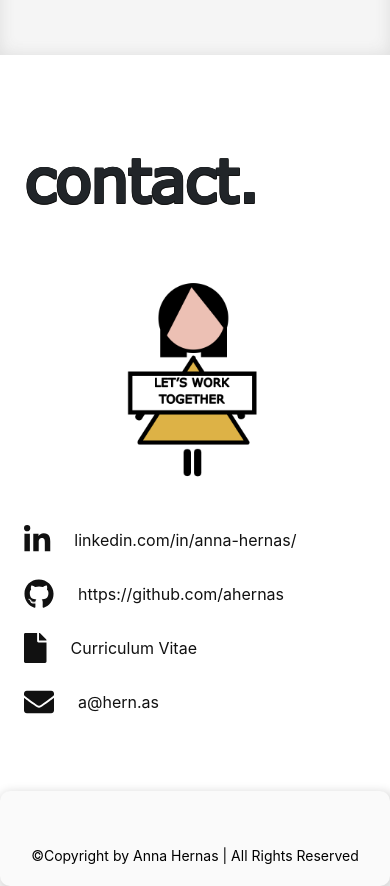
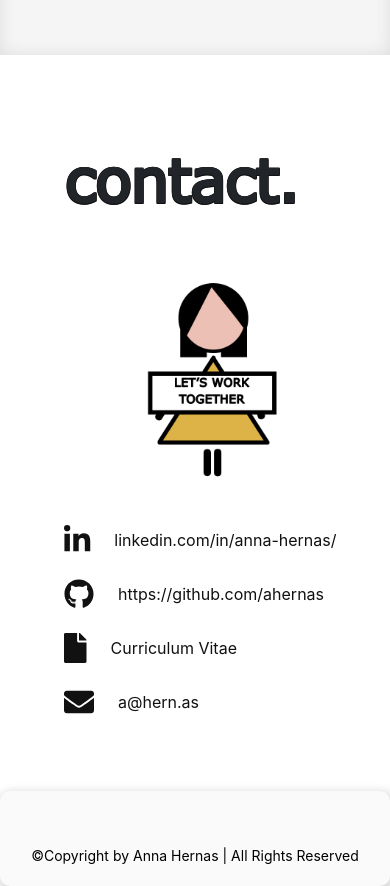
Before and after one commit to ahernas/ah_portfolio, a React (Create React App) app: page / in a window 390 px wide. Shown: the part 9200-10086 px from the top of the page. Built offline with nearby package versions, Linux system fonts and the light colour scheme.

Commit message:
Change padding in ContactBox
(cherry picked from commit d9af31a18cba4fc6020cec97f71b973694109460)

```diff
--- a/src/components/features/ContactBox/ContactBox.module.scss
+++ b/src/components/features/ContactBox/ContactBox.module.scss
@@ -85,6 +85,12 @@
 }
 
 @media (max-width: 770px) {
+
+  .root {
+    .box {
+      padding-left: 40px;
+    }
+  }
   .boxContact {
     flex-direction: column-reverse;
 
```
